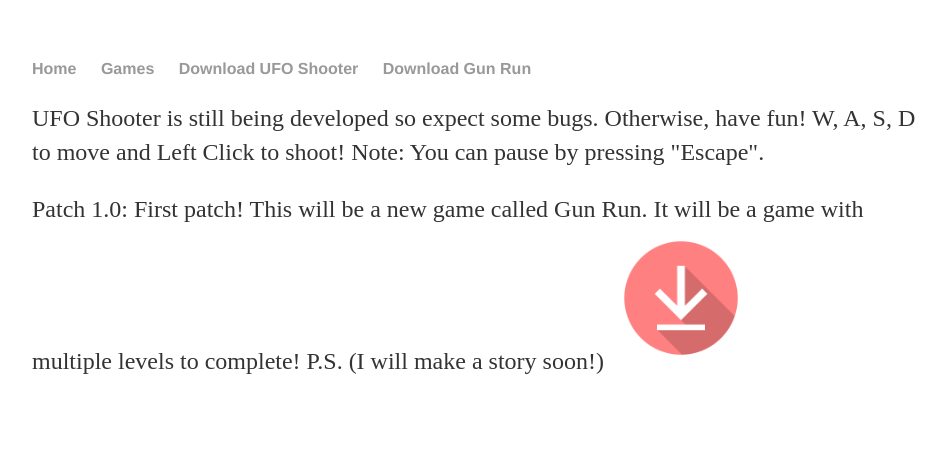
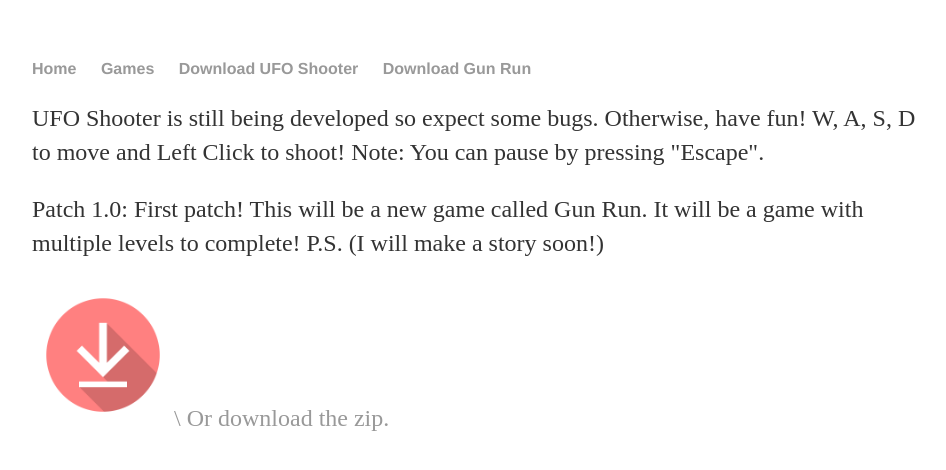
Before and after one commit to BardyBard/BardyBard.github.io, a Jekyll site: the page built from gun_run.html, in a window 1280 px wide. Shown: the top 470 px of the page, without its empty margins (160-1106 px from the left). Built offline with Jekyll 4.4.1, drawn with Linux system fonts in a browser that asks for light colours.

Commit message:
Update gun_run.html

```diff
--- a/gun_run.html
+++ b/gun_run.html
@@ -7,6 +7,8 @@ title: Download Gun Run
 	<p> Patch 1.0:
 		First patch!
 	  This will be a new game called Gun Run. It will be a game with multiple levels to complete! P.S. (I will make a story soon!)
-<a href="/Gun Run.exe" download>
-  <img border="0" src="/download-1915749_1280.png" alt="bardybard.github.io" width="142" height="142">
+	<p>
+	<a href="/Gun Run.exe" download>
+  	<img border="0" src="/download-1915749_1280.png" alt="bardybard.github.io" width="142" height="142">\
+	<a href="/Gun Run.zip" background-color:#f44242">Or download the zip.</a>
 </a>
```
